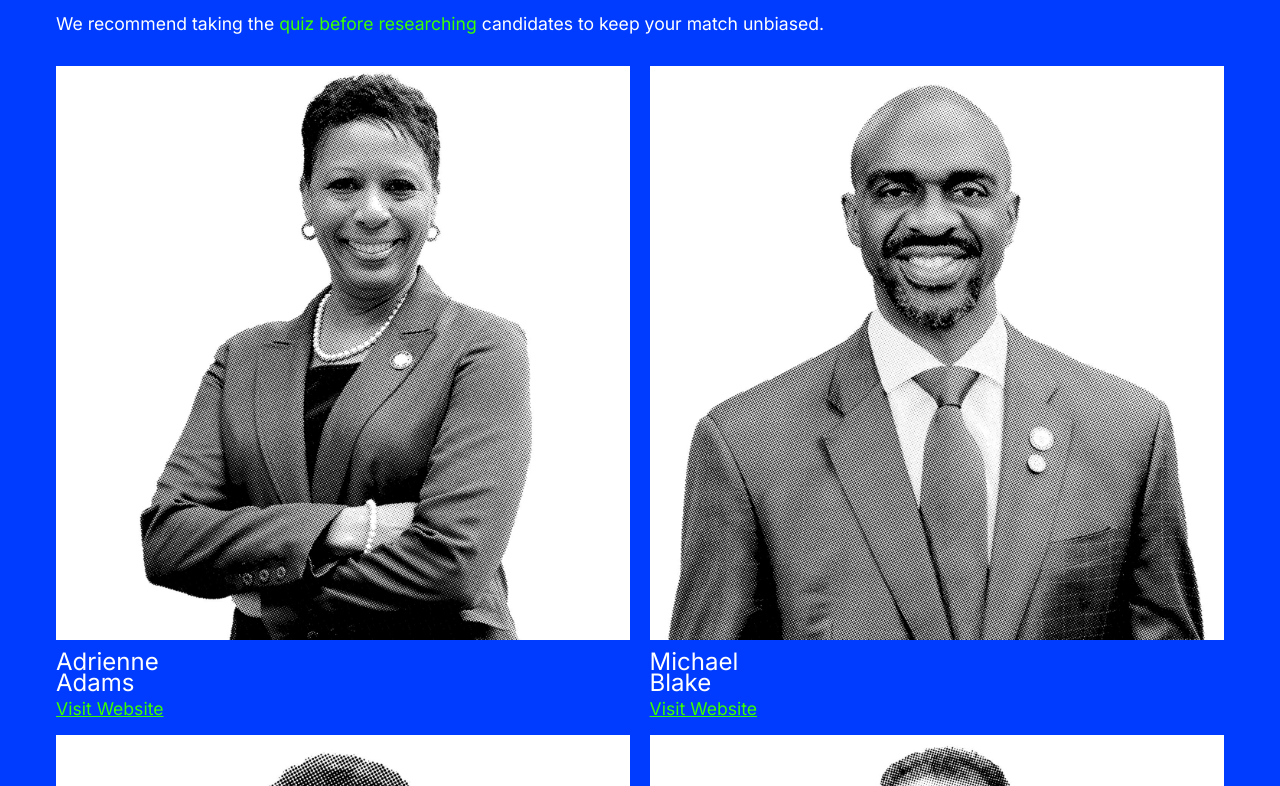
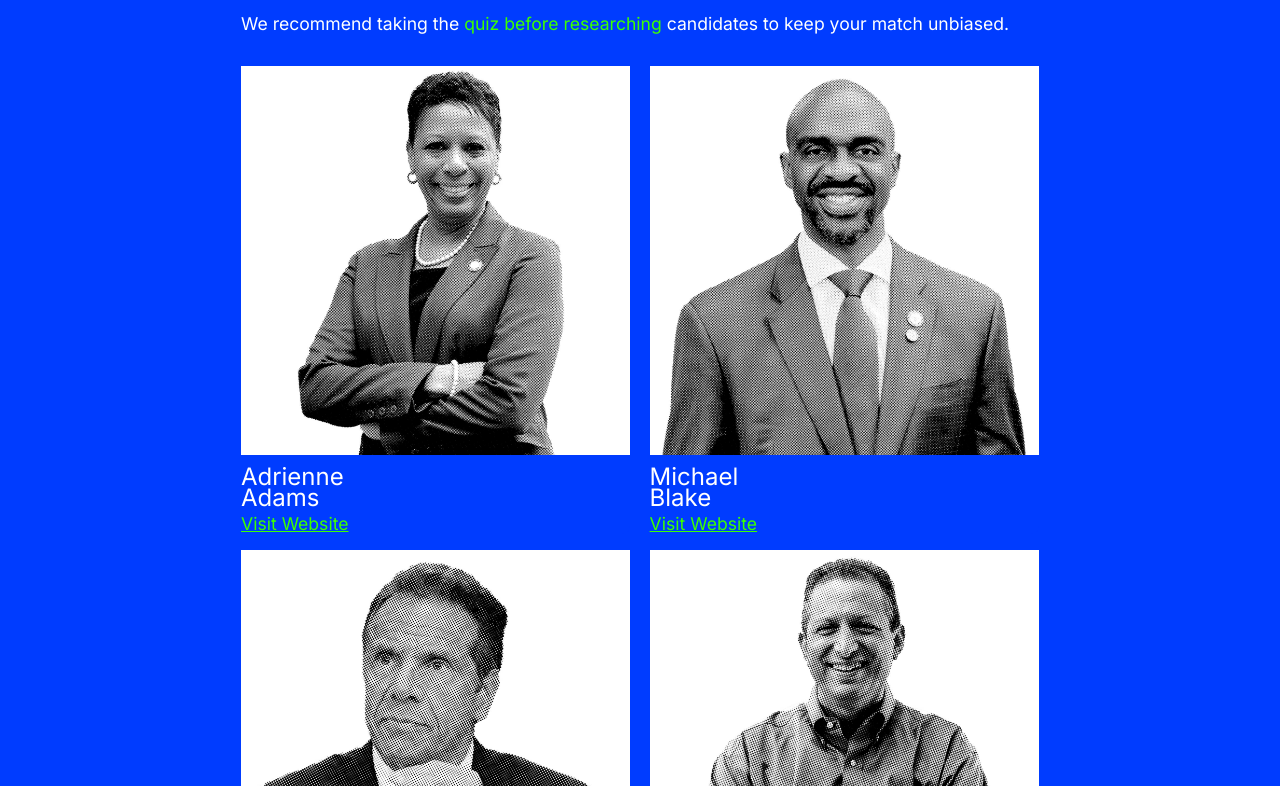
Before and after one commit to juju99105/nycmatch, a plain HTML site: page explore.html in a window 1280 px wide. Shown: the part 168-954 px from the top of the page. Drawn offline with Linux system fonts and the light colour scheme.

Commit message:
explore max width change

```diff
--- a/style.css
+++ b/style.css
@@ -486,7 +486,7 @@ nav {
     flex-direction: column;
     align-items: left;
     padding: 2rem 1rem;
-    max-width: 1200px;
+    max-width: 830px;
     margin: 0 auto;
     margin-top: 60px;
     padding: 32px 0 32px 0;
```
